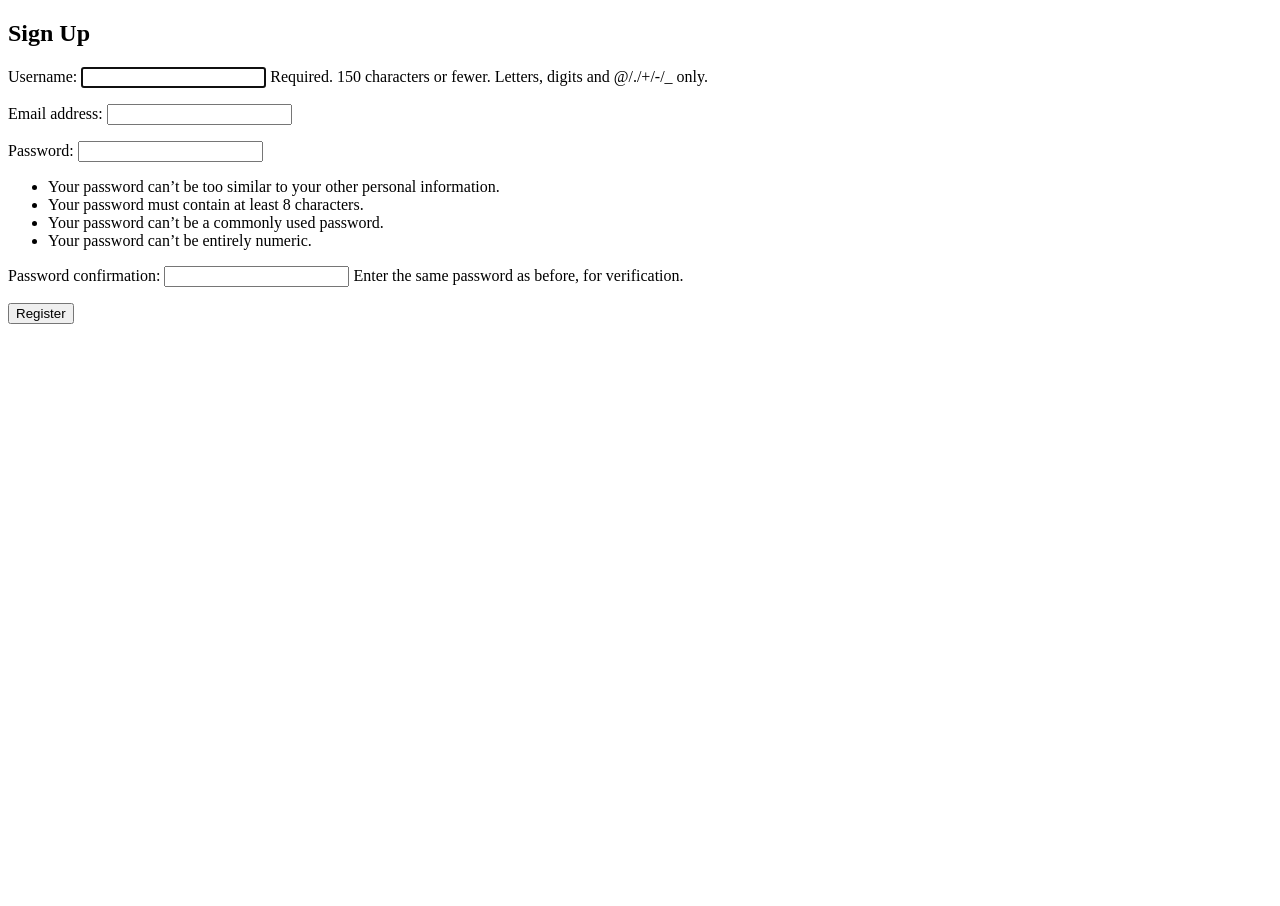
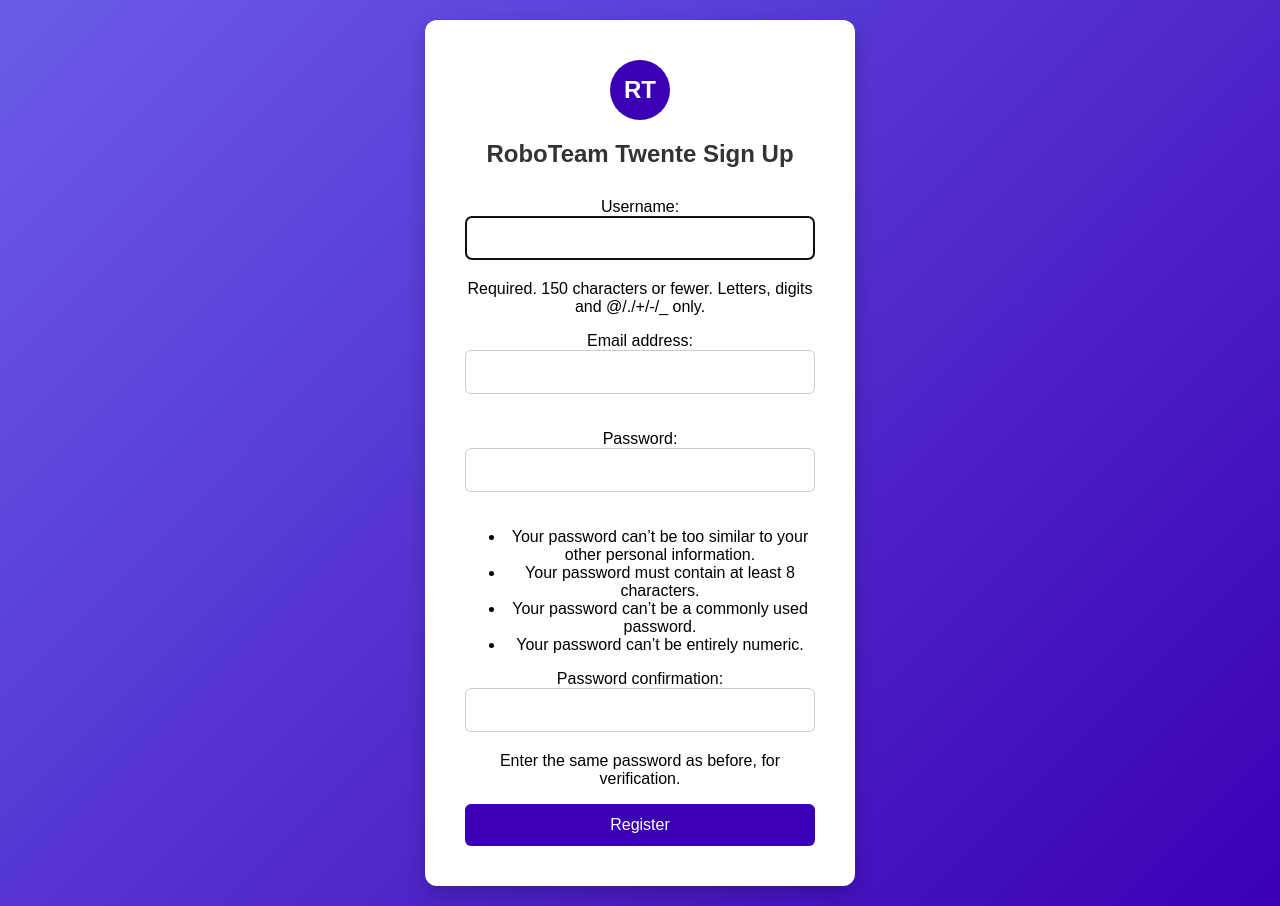
Before and after one commit to jarkad/roboteam-door-tracker, a Django app: page /ui/sign_up in a window 1280 px wide. Before the commit the page ends 324 px from the top, so only its background shows below. Run offline with Django 5.2, Linux system fonts and the light colour scheme.

Commit message:
sign-up page format

```diff
--- a/door_tracker/webui/templates/webui/sign_up.html
+++ b/door_tracker/webui/templates/webui/sign_up.html
@@ -2,14 +2,102 @@
 <html lang="en">
   <head>
     <meta charset="UTF-8" />
-    <title>Sign Up</title>
+    <meta name="viewport" content="width=device-width, initial-scale=1.0" />
+    <title>RoboTeam Twente Sign Up</title>
+    <style>
+      /* Background gradient and body setup */
+      html,
+      body {
+        margin: 0;
+        padding: 0;
+        font-family: Arial, sans-serif;
+        min-height: 100vh;
+        background: linear-gradient(135deg, #6a5ce8, #3b00b5);
+      }
+
+      body {
+        display: flex;
+        justify-content: center;
+        align-items: center;
+        padding: 20px;
+        /* ensures space on very small screens */
+        overflow-y: auto;
+        /* allows scrolling if content is taller than viewport */
+        box-sizing: border-box;
+      }
+
+      /* Form container */
+      .signup-container {
+        background-color: #ffffff;
+        padding: 40px;
+        border-radius: 12px;
+        box-shadow: 0 8px 20px rgba(0, 0, 0, 0.2);
+        width: 350px;
+        max-width: 100%;
+        /* ensures card shrinks on very small screens */
+        text-align: center;
+      }
+
+      /* Circle logo */
+      .logo-circle {
+        width: 60px;
+        height: 60px;
+        border-radius: 50%;
+        background-color: #3b00b5;
+        color: white;
+        display: flex;
+        justify-content: center;
+        align-items: center;
+        margin: 0 auto 20px auto;
+        font-weight: bold;
+        font-size: 24px;
+      }
+
+      h2 {
+        margin-bottom: 30px;
+        color: #333;
+      }
+
+      /* Input fields */
+      input[type="text"],
+      input[type="password"],
+      input[type="email"] {
+        width: 100%;
+        padding: 12px;
+        margin-bottom: 20px;
+        border: 1px solid #ccc;
+        border-radius: 6px;
+        box-sizing: border-box;
+        font-size: 16px;
+      }
+
+      /* Button */
+      button {
+        width: 100%;
+        padding: 12px;
+        background-color: #3b00b5;
+        color: white;
+        border: none;
+        border-radius: 6px;
+        font-size: 16px;
+        cursor: pointer;
+        transition: background-color 0.3s ease;
+      }
+
+      button:hover {
+        background-color: #6a5ce8;
+      }
+    </style>
   </head>
 
   <body>
-    <h2>Sign Up</h2>
-    <form method="post">
-      {% csrf_token %} {{ form.as_p }}
-      <button type="submit">Register</button>
-    </form>
+    <div class="signup-container">
+      <div class="logo-circle">RT</div>
+      <h2>RoboTeam Twente Sign Up</h2>
+      <form method="post">
+        {% csrf_token %} {{ form.as_p }}
+        <button type="submit">Register</button>
+      </form>
+    </div>
   </body>
 </html>
```
